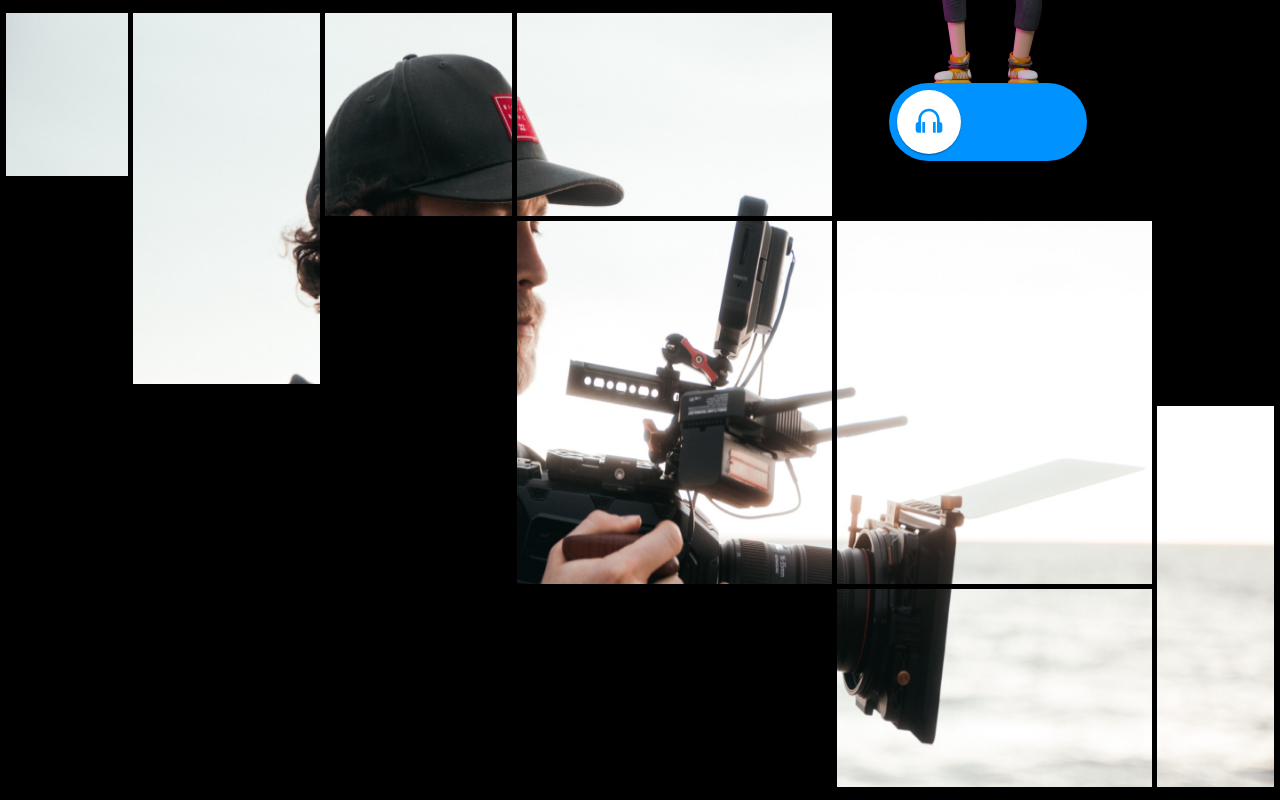
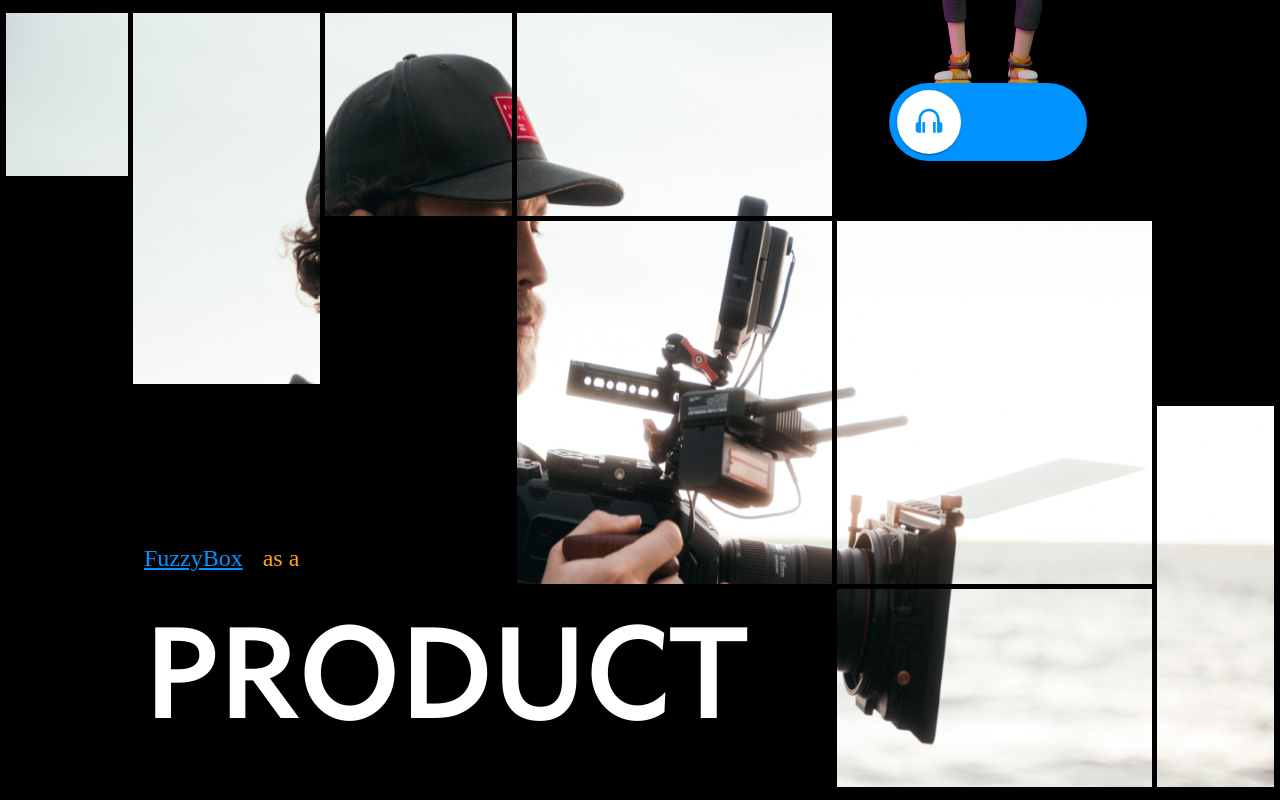
Before and after one commit to CccGm/fb-animation, a React (Create React App) app: page / in a window 1280 px wide. Built offline with nearby package versions, Linux system fonts and the light colour scheme; a web font is replaced by a local one.

Commit message:
page 4 css 80%

```diff
--- a/src/components/page/Frame4/Frame4.js
+++ b/src/components/page/Frame4/Frame4.js
@@ -9,10 +9,12 @@ export const Frame4 = () => {
   const [radio, setRadio] = useState(false);
   const [hover, setHover] = useState(false);
   const [hoverOut, setHoverOut] = useState(false);
+  const [textAnime, setTextAnime] = useState(false);
 
   const onChangeRadio = () => {
     setHoverOut(false);
     setRadio(!radio);
+    setTextAnime(true);
   };
 
   return (
@@ -259,13 +261,58 @@ export const Frame4 = () => {
           style={{ width: "100%", height: "100%" }}
         />
       </div>
-      {/* switch */}
+      {/* switch & kerfin */}
       <div className="switch-kerfin flex items-center flex-col w-fit">
-        <div className="-mb-1">
+        <div className="-mb-1 karfinAnime">
           <img src={karefin} alt="karefin" />
         </div>
-        <div className="-ml-5">
+        <div className="-ml-5 switchAnime">
           <CustomizedSwitches checked={radio} change={onChangeRadio} />
+        </div>
+      </div>
+      {/* text */}
+      <div className="absolute bottom-8 left-36 z-20">
+        <div className="flex gap-5 mini-fuggy">
+          <p
+            style={{
+              color: radio ? "#FFA616" : "#0093FF",
+              fontFamily: "Feeling",
+              fontSize: 24,
+              textDecoration: "underline",
+            }}>
+            FuzzyBox
+          </p>
+          <p
+            style={{
+              color: radio ? "#0093FF" : "#FFA616",
+              fontFamily: "Feeling",
+              fontSize: 24,
+            }}>
+            as a
+          </p>
+        </div>
+        <div key={radio ? "animated" : "non-animated"}>
+          {radio ? (
+            <p
+              style={{
+                color: "#ffffff",
+                fontFamily: "Geometric",
+                fontSize: 128,
+              }}
+              className={`text-anime-${textAnime ? "secound" : "first"}`}>
+              SERVICE
+            </p>
+          ) : (
+            <p
+              style={{
+                color: "#ffffff",
+                fontFamily: "Geometric",
+                fontSize: 128,
+              }}
+              className={`text-anime-${textAnime ? "secound" : "first"}`}>
+              PRODUCT
+            </p>
+          )}
         </div>
       </div>
     </div>
--- a/src/components/page/Frame4/frame4.css
+++ b/src/components/page/Frame4/frame4.css
@@ -702,3 +702,79 @@
     right: 10%;
     z-index: 10;
 }
+
+.switchAnime {
+    opacity: 0;
+    animation: switch-anime 2s 3.5s forwards;
+}
+
+@keyframes switch-anime {
+    0% {
+        opacity: 1;
+        transform: translateX(100%);
+    }
+
+    100% {
+        opacity: 1;
+        transform: translateX(0);
+    }
+}
+
+/* karfin */
+
+.karfinAnime {
+    opacity: 0;
+    animation: karfin-anime 2s 3s forwards;
+}
+
+@keyframes karfin-anime {
+    0% {
+        opacity: 1;
+        transform: translateY(-100%);
+    }
+
+    100% {
+        opacity: 1;
+        transform: translateY(0);
+    }
+}
+
+/* text */
+.text-anime-first {
+    opacity: 0;
+    animation: main-text-anime 2s 3s forwards;
+}
+
+.text-anime-secound {
+    opacity: 0;
+    animation: main-text-anime 2s forwards;
+}
+
+@keyframes main-text-anime {
+    0% {
+        opacity: 1;
+        transform: translateY(100%);
+    }
+
+    100% {
+        opacity: 1;
+        transform: translateY(0);
+    }
+}
+
+/* miniFuggy */
+
+.mini-fuggy {
+    opacity: 0;
+    animation: mini-fuggy 2s 3s forwards;
+}
+
+@keyframes mini-fuggy {
+    0% {
+        opacity: 0;
+    }
+
+    100% {
+        opacity: 1;
+    }
+}
```
